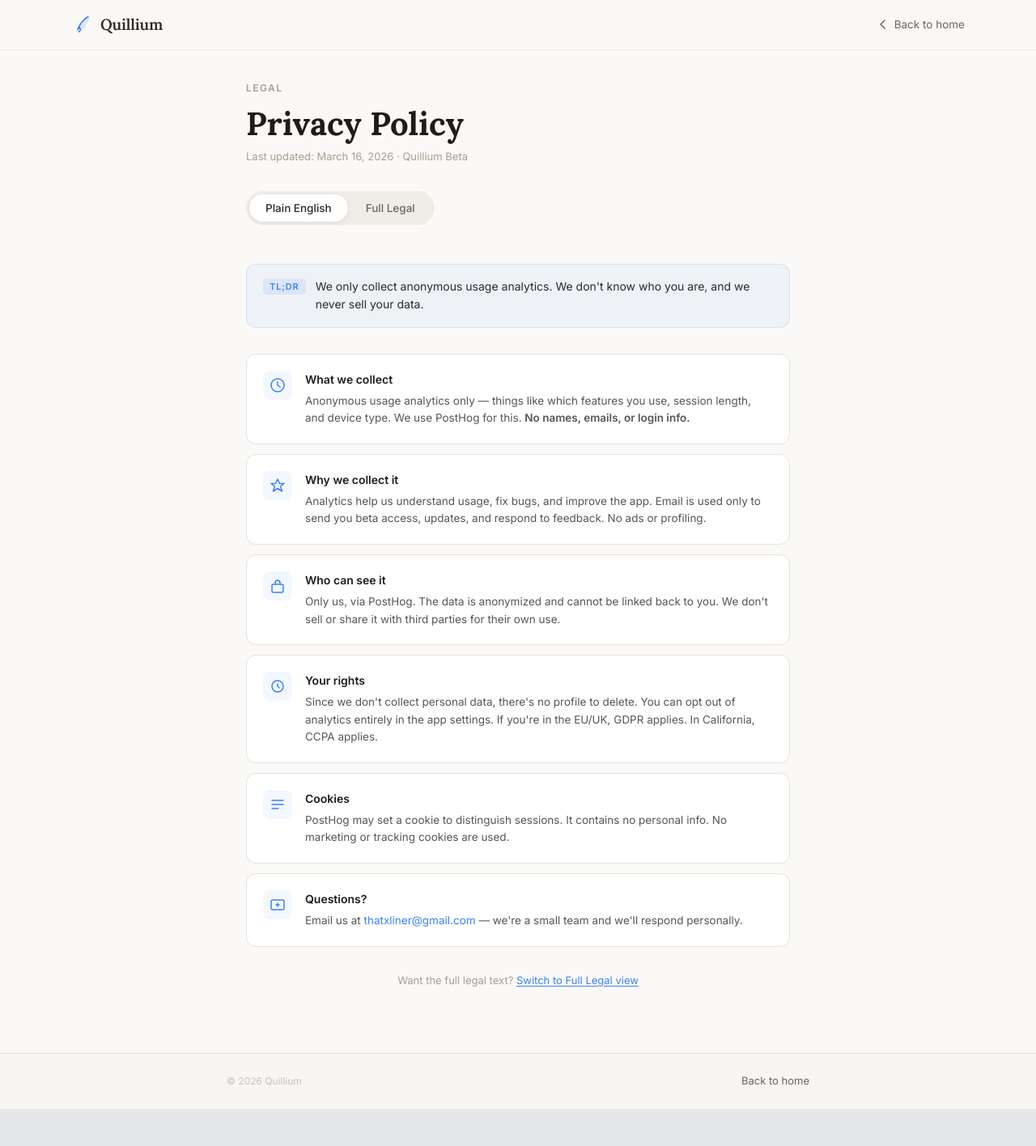
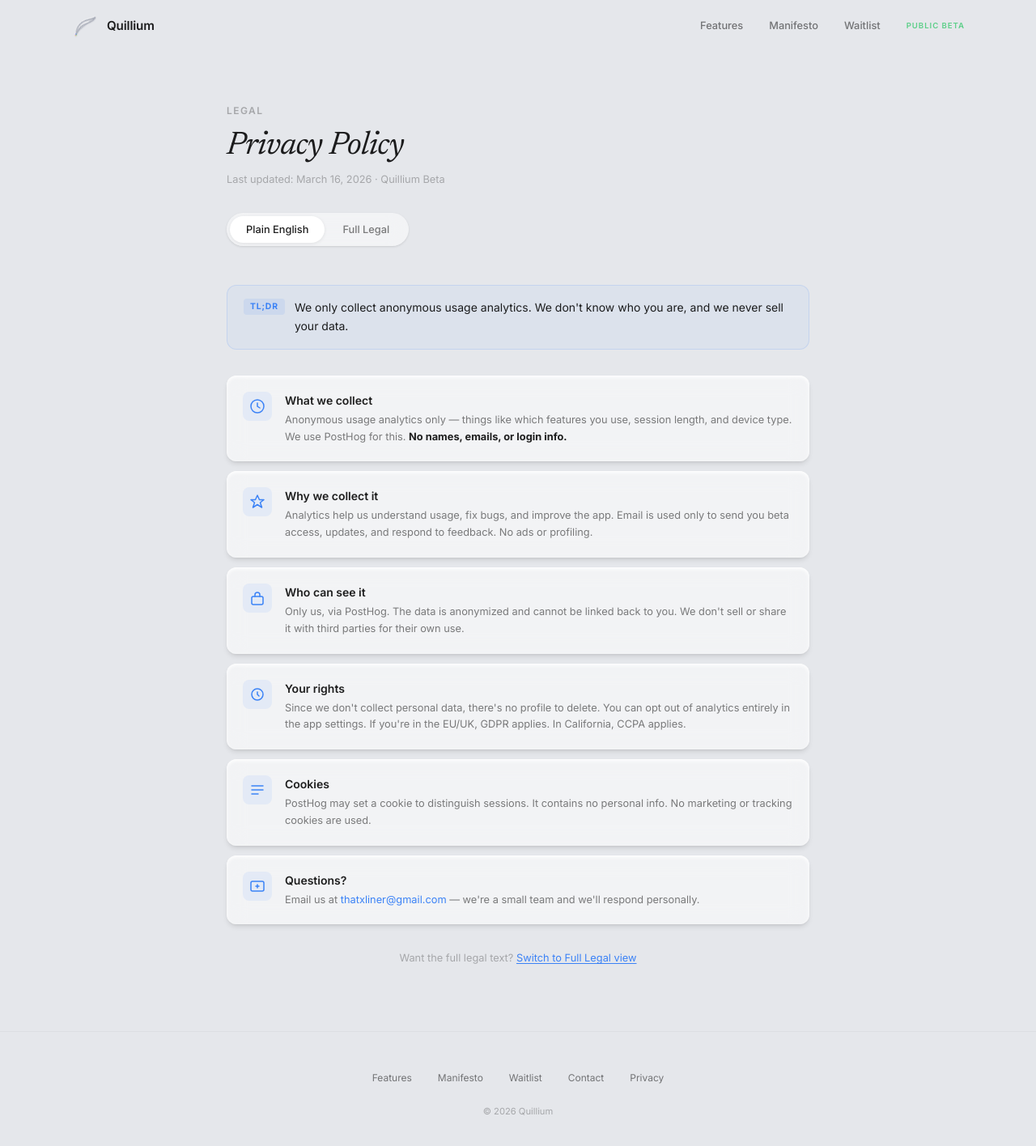
Before and after one commit to ThatXliner/quillium-landing, a SvelteKit app: page /privacy in a window 1280 px wide. Shown: the top 1416 px of the page at 81% size. Before the commit the page ends 1370 px from the top, so only its background shows below. Built offline with nearby package versions, Linux system fonts and the light colour scheme.

Commit message:
privacy thing

```diff
--- a/src/lib/components/Footer.svelte
+++ b/src/lib/components/Footer.svelte
@@ -1,9 +1,9 @@
 <!-- ==================== FOOTER ==================== -->
 <footer class="py-12 px-8 text-center border-t border-black/4">
 	<div class="flex justify-center gap-8 mb-6">
-		<a href="#features" class="text-[0.75rem] text-black/50 no-underline transition-colors duration-300 hover:text-black/88">Features</a>
-		<a href="#manifesto" class="text-[0.75rem] text-black/50 no-underline transition-colors duration-300 hover:text-black/88">Manifesto</a>
-		<a href="#waitlist" class="text-[0.75rem] text-black/50 no-underline transition-colors duration-300 hover:text-black/88">Waitlist</a>
+		<a href="/#features" class="text-[0.75rem] text-black/50 no-underline transition-colors duration-300 hover:text-black/88">Features</a>
+		<a href="/#manifesto" class="text-[0.75rem] text-black/50 no-underline transition-colors duration-300 hover:text-black/88">Manifesto</a>
+		<a href="/#waitlist" class="text-[0.75rem] text-black/50 no-underline transition-colors duration-300 hover:text-black/88">Waitlist</a>
 		<a href="mailto:thatxliner@gmail.com" class="text-[0.75rem] text-black/50 no-underline transition-colors duration-300 hover:text-black/88">Contact</a>
 		<a href="/privacy" class="text-[0.75rem] text-black/50 no-underline transition-colors duration-300 hover:text-black/88">Privacy</a>
 	</div>
--- a/src/lib/components/Nav.svelte
+++ b/src/lib/components/Nav.svelte
@@ -25,9 +25,9 @@
 			<span class="font-semibold text-[0.95rem] tracking-[-0.01em]">Quillium</span>
 		</a>
 		<div class="flex items-center gap-8">
-			<a href="#features" class="hidden md:inline text-[0.8rem] font-medium text-black/50 no-underline transition-colors duration-300 hover:text-black/88">Features</a>
-			<a href="#manifesto" class="hidden md:inline text-[0.8rem] font-medium text-black/50 no-underline transition-colors duration-300 hover:text-black/88">Manifesto</a>
-			<a href="#waitlist" class="hidden md:inline text-[0.8rem] font-medium text-black/50 no-underline transition-colors duration-300 hover:text-black/88">Waitlist</a>
+			<a href="/#features" class="hidden md:inline text-[0.8rem] font-medium text-black/50 no-underline transition-colors duration-300 hover:text-black/88">Features</a>
+			<a href="/#manifesto" class="hidden md:inline text-[0.8rem] font-medium text-black/50 no-underline transition-colors duration-300 hover:text-black/88">Manifesto</a>
+			<a href="/#waitlist" class="hidden md:inline text-[0.8rem] font-medium text-black/50 no-underline transition-colors duration-300 hover:text-black/88">Waitlist</a>
 			<span class="hidden md:inline text-[0.6rem] font-semibold uppercase tracking-[0.1em] text-[#22c55e]/70">Public Beta</span>
 		</div>
 	</div>
--- a/src/routes/privacy/+page.svelte
+++ b/src/routes/privacy/+page.svelte
@@ -18,59 +18,30 @@
 	<link rel="preconnect" href="https://fonts.googleapis.com" />
 	<link rel="preconnect" href="https://fonts.gstatic.com" crossorigin="anonymous" />
 	<link
-		href="https://fonts.googleapis.com/css2?family=Lora:ital,wght@0,400;0,500;0,600;0,700;1,400;1,500;1,600&family=Inter:wght@300;400;500;600&display=swap"
+		href="https://fonts.googleapis.com/css2?family=Inter:wght@300;400;500;600;700&family=Newsreader:ital,wght@0,400;0,500;1,400&display=swap"
 		rel="stylesheet"
 	/>
 </svelte:head>
 
 <script lang="ts">
+	import Nav from '$lib/components/Nav.svelte';
+	import Footer from '$lib/components/Footer.svelte';
+
 	let activeTab: 'plain' | 'legal' = $state('plain');
 </script>
 
-<nav class="nav-fixed" id="privacy-nav">
-	<div class="nav-inner">
-		<a href="/" class="logo-group">
-			<svg width="26" height="26" viewBox="0 0 26 26" fill="none" aria-hidden="true">
-				<path
-					d="M20.5 3C20.5 3 16 5.5 12 10.5C9 14.5 7.5 19 7.5 19L10 16.5C10 16.5 12 20 9 22C9 22 14 21.5 17 17.5C17 17.5 18.5 15.5 18 13C18 13 22 8.5 22.5 4.5L20.5 3Z"
-					fill="#3b82f6"
-					opacity="0.15"
-				/>
-				<path
-					d="M21 3.5C21 3.5 16.5 6 12.5 11C9.5 15 8 19.5 8 19.5"
-					stroke="#3b82f6"
-					stroke-width="1.5"
-					stroke-linecap="round"
-					stroke-linejoin="round"
-				/>
-				<path d="M8 19.5L10.5 17" stroke="#3b82f6" stroke-width="1.5" stroke-linecap="round" />
-				<path
-					d="M10.5 17C10.5 17 12.5 20.5 9.5 22.5"
-					stroke="#2563eb"
-					stroke-width="1.3"
-					stroke-linecap="round"
-				/>
-				<path d="M8 19.5C8 19.5 6.5 20.5 5.5 22C5.5 22 7 21 8 19.5Z" fill="#3b82f6" opacity="0.4" />
-			</svg>
-			<span class="logo-name">Quillium</span>
-		</a>
-		<a href="/" class="back-link">
-			<svg width="16" height="16" viewBox="0 0 16 16" fill="none" aria-hidden="true">
-				<path d="M10 3L5 8L10 13" stroke="currentColor" stroke-width="1.5" stroke-linecap="round" stroke-linejoin="round" />
-			</svg>
-			Back to home
-		</a>
-	</div>
-</nav>
+<Nav />
 
-<main class="privacy-page">
-	<div class="privacy-inner">
-		<header class="privacy-header">
-			<p class="eyebrow">Legal</p>
-			<h1 class="privacy-title">Privacy Policy</h1>
-			<p class="privacy-meta">Last updated: March 16, 2026 · Quillium Beta</p>
+<main class="min-h-screen px-6 pt-32 pb-20">
+	<div class="mx-auto max-w-[720px]">
+		<header class="mb-12">
+			<p class="section-eyebrow">Legal</p>
+			<h1 class="mb-2 font-[Newsreader,Georgia,serif] text-[clamp(1.75rem,4vw,2.5rem)] font-normal leading-[1.15] tracking-[-0.02em] text-black/88 italic">
+				Privacy Policy
+			</h1>
+			<p class="mb-8 text-[0.8rem] text-black/28">Last updated: March 16, 2026 · Quillium Beta</p>
 
-			<div class="tab-switcher" role="tablist" aria-label="View mode">
+			<div class="inline-flex gap-0.5 rounded-full bg-white/50 p-1 shadow-sm backdrop-blur-md">
 				<button
 					role="tab"
 					aria-selected={activeTab === 'plain'}
@@ -93,97 +64,97 @@
 		</header>
 
 		{#if activeTab === 'plain'}
-			<div class="content plain-content" role="tabpanel">
-				<div class="tldr-banner">
-					<span class="tldr-label">TL;DR</span>
-					<p>We only collect anonymous usage analytics. We don't know who you are, and we never sell your data.</p>
+			<div role="tabpanel">
+				<div class="mb-8 flex items-start gap-3 rounded-xl border border-[#3b82f6]/15 bg-[#3b82f6]/5 px-5 py-4">
+					<span class="shrink-0 rounded bg-[#3b82f6]/10 px-2 py-0.5 text-[0.65rem] font-bold uppercase tracking-[0.08em] text-[#3b82f6]">TL;DR</span>
+					<p class="m-0 text-[0.875rem] leading-relaxed text-black/88">We only collect anonymous usage analytics. We don't know who you are, and we never sell your data.</p>
 				</div>
 
-				<div class="plain-cards">
-					<div class="plain-card">
-						<div class="card-icon">
+				<div class="grid gap-3">
+					<div class="flex gap-4 rounded-xl bg-white/50 p-5 shadow-md inset-shadow-sm inset-shadow-white backdrop-blur-md">
+						<div class="flex h-9 w-9 shrink-0 items-center justify-center rounded-lg bg-[#3b82f6]/8">
 							<svg width="20" height="20" viewBox="0 0 20 20" fill="none">
 								<circle cx="10" cy="10" r="8" stroke="#3b82f6" stroke-width="1.5" />
 								<path d="M10 6v4l3 2" stroke="#3b82f6" stroke-width="1.5" stroke-linecap="round" />
 							</svg>
 						</div>
 						<div>
-							<h3>What we collect</h3>
-							<p>Anonymous usage analytics only — things like which features you use, session length, and device type. We use PostHog for this. <strong>No names, emails, or login info.</strong></p>
+							<h3 class="mb-1 text-[0.875rem] font-semibold text-black/88">What we collect</h3>
+							<p class="m-0 text-[0.8rem] leading-relaxed text-black/50">Anonymous usage analytics only — things like which features you use, session length, and device type. We use PostHog for this. <strong class="text-black/88">No names, emails, or login info.</strong></p>
 						</div>
 					</div>
 
-					<div class="plain-card">
-						<div class="card-icon">
+					<div class="flex gap-4 rounded-xl bg-white/50 p-5 shadow-md inset-shadow-sm inset-shadow-white backdrop-blur-md">
+						<div class="flex h-9 w-9 shrink-0 items-center justify-center rounded-lg bg-[#3b82f6]/8">
 							<svg width="20" height="20" viewBox="0 0 20 20" fill="none">
 								<path d="M10 2L12.5 7.5H18L13.5 11L15.5 17L10 13.5L4.5 17L6.5 11L2 7.5H7.5L10 2Z" stroke="#3b82f6" stroke-width="1.5" stroke-linejoin="round" />
 							</svg>
 						</div>
 						<div>
-							<h3>Why we collect it</h3>
-							<p>Analytics help us understand usage, fix bugs, and improve the app. Email is used only to send you beta access, updates, and respond to feedback. No ads or profiling.</p>
+							<h3 class="mb-1 text-[0.875rem] font-semibold text-black/88">Why we collect it</h3>
+							<p class="m-0 text-[0.8rem] leading-relaxed text-black/50">Analytics help us understand usage, fix bugs, and improve the app. Email is used only to send you beta access, updates, and respond to feedback. No ads or profiling.</p>
 						</div>
 					</div>
 
-					<div class="plain-card">
-						<div class="card-icon">
+					<div class="flex gap-4 rounded-xl bg-white/50 p-5 shadow-md inset-shadow-sm inset-shadow-white backdrop-blur-md">
+						<div class="flex h-9 w-9 shrink-0 items-center justify-center rounded-lg bg-[#3b82f6]/8">
 							<svg width="20" height="20" viewBox="0 0 20 20" fill="none">
 								<rect x="3" y="8" width="14" height="10" rx="2" stroke="#3b82f6" stroke-width="1.5" />
 								<path d="M7 8V6a3 3 0 016 0v2" stroke="#3b82f6" stroke-width="1.5" stroke-linecap="round" />
 							</svg>
 						</div>
 						<div>
-							<h3>Who can see it</h3>
-							<p>Only us, via PostHog. The data is anonymized and cannot be linked back to you. We don't sell or share it with third parties for their own use.</p>
+							<h3 class="mb-1 text-[0.875rem] font-semibold text-black/88">Who can see it</h3>
+							<p class="m-0 text-[0.8rem] leading-relaxed text-black/50">Only us, via PostHog. The data is anonymized and cannot be linked back to you. We don't sell or share it with third parties for their own use.</p>
 						</div>
 					</div>
 
-					<div class="plain-card">
-						<div class="card-icon">
+					<div class="flex gap-4 rounded-xl bg-white/50 p-5 shadow-md inset-shadow-sm inset-shadow-white backdrop-blur-md">
+						<div class="flex h-9 w-9 shrink-0 items-center justify-center rounded-lg bg-[#3b82f6]/8">
 							<svg width="20" height="20" viewBox="0 0 20 20" fill="none">
 								<path d="M10 17C13.866 17 17 13.866 17 10C17 6.134 13.866 3 10 3C6.134 3 3 6.134 3 10C3 13.866 6.134 17 10 17Z" stroke="#3b82f6" stroke-width="1.5" />
 								<path d="M10 7v3l2 2" stroke="#3b82f6" stroke-width="1.5" stroke-linecap="round" />
 							</svg>
 						</div>
 						<div>
-							<h3>Your rights</h3>
-							<p>Since we don't collect personal data, there's no profile to delete. You can opt out of analytics entirely in the app settings. If you're in the EU/UK, GDPR applies. In California, CCPA applies.</p>
+							<h3 class="mb-1 text-[0.875rem] font-semibold text-black/88">Your rights</h3>
+							<p class="m-0 text-[0.8rem] leading-relaxed text-black/50">Since we don't collect personal data, there's no profile to delete. You can opt out of analytics entirely in the app settings. If you're in the EU/UK, GDPR applies. In California, CCPA applies.</p>
 						</div>
 					</div>
 
-					<div class="plain-card">
-						<div class="card-icon">
+					<div class="flex gap-4 rounded-xl bg-white/50 p-5 shadow-md inset-shadow-sm inset-shadow-white backdrop-blur-md">
+						<div class="flex h-9 w-9 shrink-0 items-center justify-center rounded-lg bg-[#3b82f6]/8">
 							<svg width="20" height="20" viewBox="0 0 20 20" fill="none">
 								<path d="M3 5h14M3 10h14M3 15h8" stroke="#3b82f6" stroke-width="1.5" stroke-linecap="round" />
 							</svg>
 						</div>
 						<div>
-							<h3>Cookies</h3>
-							<p>PostHog may set a cookie to distinguish sessions. It contains no personal info. No marketing or tracking cookies are used.</p>
+							<h3 class="mb-1 text-[0.875rem] font-semibold text-black/88">Cookies</h3>
+							<p class="m-0 text-[0.8rem] leading-relaxed text-black/50">PostHog may set a cookie to distinguish sessions. It contains no personal info. No marketing or tracking cookies are used.</p>
 						</div>
 					</div>
 
-					<div class="plain-card">
-						<div class="card-icon">
+					<div class="flex gap-4 rounded-xl bg-white/50 p-5 shadow-md inset-shadow-sm inset-shadow-white backdrop-blur-md">
+						<div class="flex h-9 w-9 shrink-0 items-center justify-center rounded-lg bg-[#3b82f6]/8">
 							<svg width="20" height="20" viewBox="0 0 20 20" fill="none">
 								<path d="M16 4H4a2 2 0 00-2 2v8a2 2 0 002 2h12a2 2 0 002-2V6a2 2 0 00-2-2z" stroke="#3b82f6" stroke-width="1.5" />
 								<path d="M8 10h4M10 8v4" stroke="#3b82f6" stroke-width="1.5" stroke-linecap="round" />
 							</svg>
 						</div>
 						<div>
-							<h3>Questions?</h3>
-							<p>Email us at <a href="mailto:thatxliner@gmail.com">thatxliner@gmail.com</a> — we're a small team and we'll respond personally.</p>
+							<h3 class="mb-1 text-[0.875rem] font-semibold text-black/88">Questions?</h3>
+							<p class="m-0 text-[0.8rem] leading-relaxed text-black/50">Email us at <a href="mailto:thatxliner@gmail.com" class="text-[#3b82f6] no-underline hover:underline">thatxliner@gmail.com</a> — we're a small team and we'll respond personally.</p>
 						</div>
 					</div>
 				</div>
 
-				<p class="plain-footer-note">
+				<p class="mt-8 text-center text-[0.8rem] text-black/28">
 					Want the full legal text?
 					<button class="inline-tab-switch" onclick={() => (activeTab = 'legal')}>Switch to Full Legal view</button>
 				</p>
 			</div>
 		{:else}
-			<div class="content legal-content" role="tabpanel">
+			<div class="legal-content" role="tabpanel">
 				<section>
 					<h2>1. Introduction</h2>
 					<p>Quillium ("we," "us," or "our") operates quillium.bryanhu.com (the "Service"). This Privacy Policy explains how we collect, use, disclose, and safeguard your information when you use the beta version of the Service. Please read this policy carefully. By accessing or using the Service, you acknowledge that you have read, understood, and agree to be bound by this Privacy Policy.</p>
@@ -322,7 +293,7 @@
 					<p>We aim to respond to all inquiries within 30 days.</p>
 				</section>
 
-				<p class="plain-footer-note">
+				<p class="mt-8 text-center text-[0.8rem] text-black/28">
 					Prefer a simpler summary?
 					<button class="inline-tab-switch" onclick={() => (activeTab = 'plain')}>Switch to Plain English view</button>
 				</p>
@@ -331,224 +302,54 @@
 	</div>
 </main>
 
-<footer class="privacy-footer">
-	<div class="privacy-footer-inner">
-		<p>&copy; 2026 Quillium</p>
-		<a href="/" class="footer-home-link">Back to home</a>
-	</div>
-</footer>
+<Footer />
 
 <style>
-	/* ── Nav ── */
-	.nav-fixed {
-		position: fixed;
-		top: 0;
-		left: 0;
-		right: 0;
-		z-index: 50;
-		padding: 16px 0;
-		background: rgba(250, 249, 247, 0.9);
-		backdrop-filter: blur(16px);
-		-webkit-backdrop-filter: blur(16px);
-		border-bottom: 1px solid rgba(220, 210, 195, 0.4);
-	}
-	.nav-inner {
-		max-width: 72rem;
-		margin: 0 auto;
-		padding: 0 24px;
-		display: flex;
-		align-items: center;
-		justify-content: space-between;
-	}
-	.logo-group {
-		display: flex;
-		align-items: center;
-		gap: 10px;
-		text-decoration: none;
-	}
-	.logo-name {
-		font-family: 'Lora', Georgia, serif;
-		font-weight: 600;
-		font-size: 19px;
-		color: #2c2a27;
-		letter-spacing: -0.01em;
-	}
-	.back-link {
-		display: flex;
-		align-items: center;
-		gap: 6px;
-		font-size: 13.5px;
-		color: #6b6560;
-		text-decoration: none;
-		font-family: 'Inter', sans-serif;
-		transition: color 0.2s;
-	}
-	.back-link:hover {
-		color: #2c2a27;
-	}
-
-	/* ── Page ── */
-	.privacy-page {
-		min-height: 100vh;
-		background: #faf9f7;
-		padding-top: 100px;
-		padding-bottom: 80px;
-		font-family: 'Inter', sans-serif;
-	}
-	.privacy-inner {
-		max-width: 720px;
-		margin: 0 auto;
-		padding: 0 24px;
-	}
-
-	/* ── Header ── */
-	.privacy-header {
-		margin-bottom: 48px;
-	}
-	.eyebrow {
-		font-size: 12px;
-		font-weight: 600;
-		letter-spacing: 0.12em;
-		text-transform: uppercase;
-		color: #a89e94;
-		margin: 0 0 12px 0;
-	}
-	.privacy-title {
-		font-family: 'Lora', Georgia, serif;
-		font-size: clamp(1.75rem, 4vw, 2.5rem);
-		font-weight: 700;
-		color: #1e1c1a;
-		margin: 0 0 8px 0;
-		line-height: 1.15;
-	}
-	.privacy-meta {
-		font-size: 13px;
-		color: #a89e94;
-		margin: 0 0 32px 0;
-	}
-
 	/* ── Tabs ── */
-	.tab-switcher {
-		display: inline-flex;
-		background: #f0ede8;
-		border-radius: 9999px;
-		padding: 4px;
-		gap: 2px;
-	}
 	.tab-btn {
 		padding: 7px 20px;
 		border-radius: 9999px;
 		border: none;
 		background: transparent;
-		font-size: 13.5px;
+		font-size: 0.8rem;
 		font-weight: 500;
 		font-family: 'Inter', sans-serif;
-		color: #6b6560;
+		color: rgba(0, 0, 0, 0.5);
 		cursor: pointer;
 		transition: all 0.2s;
 	}
 	.tab-btn.active {
 		background: white;
-		color: #2c2a27;
-		box-shadow: 0 1px 4px rgba(44, 42, 39, 0.1);
+		color: rgba(0, 0, 0, 0.88);
+		box-shadow: 0 1px 4px rgba(0, 0, 0, 0.08);
 	}
 	.tab-btn:not(.active):hover {
-		color: #2c2a27;
+		color: rgba(0, 0, 0, 0.88);
 	}
 
-	/* ── Plain English ── */
-	.tldr-banner {
-		display: flex;
-		align-items: flex-start;
-		gap: 12px;
-		background: rgba(59, 130, 246, 0.06);
-		border: 1px solid rgba(59, 130, 246, 0.15);
-		border-radius: 12px;
-		padding: 16px 20px;
-		margin-bottom: 32px;
-	}
-	.tldr-label {
-		font-size: 11px;
-		font-weight: 700;
-		letter-spacing: 0.08em;
-		text-transform: uppercase;
-		color: #3b82f6;
-		background: rgba(59, 130, 246, 0.1);
-		border-radius: 4px;
-		padding: 2px 8px;
-		white-space: nowrap;
-		margin-top: 1px;
-	}
-	.tldr-banner p {
-		font-size: 14px;
-		color: #2c2a27;
-		margin: 0;
-		line-height: 1.6;
-	}
-	.plain-cards {
-		display: grid;
-		gap: 12px;
-	}
-	.plain-card {
-		display: flex;
-		gap: 16px;
-		background: white;
-		border: 1px solid #e8e3db;
-		border-radius: 12px;
-		padding: 20px;
-	}
-	.card-icon {
-		flex-shrink: 0;
-		width: 36px;
-		height: 36px;
-		background: rgba(59, 130, 246, 0.06);
-		border-radius: 8px;
-		display: flex;
-		align-items: center;
-		justify-content: center;
-	}
-	.plain-card h3 {
-		font-size: 14px;
-		font-weight: 600;
-		color: #1e1c1a;
-		margin: 0 0 6px 0;
-	}
-	.plain-card p {
-		font-size: 13.5px;
-		color: #5a554f;
-		line-height: 1.6;
-		margin: 0;
-	}
-	.plain-card a {
-		color: #3b82f6;
-		text-decoration: none;
-	}
-	.plain-card a:hover {
-		text-decoration: underline;
-	}
-
-	/* ── Legal ── */
+	/* ── Legal content ── */
 	.legal-content section {
 		margin-bottom: 40px;
 	}
 	.legal-content h2 {
-		font-family: 'Lora', Georgia, serif;
+		font-family: 'Newsreader', Georgia, serif;
 		font-size: 1.2rem;
-		font-weight: 600;
-		color: #1e1c1a;
+		font-weight: 400;
+		font-style: italic;
+		color: rgba(0, 0, 0, 0.88);
 		margin: 0 0 12px 0;
 		padding-bottom: 8px;
-		border-bottom: 1px solid #e8e3db;
+		border-bottom: 1px solid rgba(0, 0, 0, 0.06);
 	}
 	.legal-content h3 {
-		font-size: 14px;
+		font-size: 0.875rem;
 		font-weight: 600;
-		color: #2c2a27;
+		color: rgba(0, 0, 0, 0.88);
 		margin: 20px 0 8px 0;
 	}
 	.legal-content p {
-		font-size: 14px;
-		color: #4a4540;
+		font-size: 0.875rem;
+		color: rgba(0, 0, 0, 0.5);
 		line-height: 1.75;
 		margin: 0 0 12px 0;
 	}
@@ -557,8 +358,8 @@
 		padding-left: 20px;
 	}
 	.legal-content li {
-		font-size: 14px;
-		color: #4a4540;
+		font-size: 0.875rem;
+		color: rgba(0, 0, 0, 0.5);
 		line-height: 1.75;
 		margin-bottom: 4px;
 	}
@@ -569,19 +370,16 @@
 	.legal-content a:hover {
 		text-decoration: underline;
 	}
+	.legal-content strong {
+		color: rgba(0, 0, 0, 0.88);
+	}
 
-	/* ── Shared ── */
-	.plain-footer-note {
-		margin-top: 32px;
-		font-size: 13px;
-		color: #a89e94;
-		text-align: center;
-	}
+	/* ── Tab switch link ── */
 	.inline-tab-switch {
 		background: none;
 		border: none;
 		color: #3b82f6;
-		font-size: 13px;
+		font-size: 0.8rem;
 		font-family: 'Inter', sans-serif;
 		cursor: pointer;
 		padding: 0;
@@ -591,34 +389,4 @@
 	.inline-tab-switch:hover {
 		color: #2563eb;
 	}
-
-	/* ── Footer ── */
-	.privacy-footer {
-		background: #f7f5f2;
-		border-top: 1px solid #e8e3db;
-		padding: 24px;
-	}
-	.privacy-footer-inner {
-		max-width: 720px;
-		margin: 0 auto;
-		display: flex;
-		align-items: center;
-		justify-content: space-between;
-	}
-	.privacy-footer p {
-		font-size: 12px;
-		color: #c9c2b8;
-		font-family: 'Inter', sans-serif;
-		margin: 0;
-	}
-	.footer-home-link {
-		font-size: 13px;
-		color: #6b6560;
-		font-family: 'Inter', sans-serif;
-		text-decoration: none;
-		transition: color 0.2s;
-	}
-	.footer-home-link:hover {
-		color: #2c2a27;
-	}
 </style>
```
